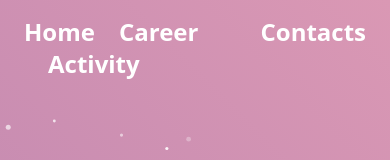
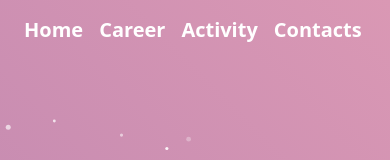
Before and after one commit to TkymHrt/TkymHrt-Portfolio, a React (Vite) app: page / in a window 390 px wide. Shown: the top 160 px of the page. Built offline with nearby package versions, Linux system fonts and the light colour scheme.

Commit message:
[fix] ヘッダーボタンの挙動を修正

```diff
--- a/src/components/header/header.tsx
+++ b/src/components/header/header.tsx
@@ -1,88 +1,67 @@
 import { motion } from "framer-motion";
 import { Link } from "react-scroll";
+import { type SetStateAction, useState } from 'react';
 
 const Header = () => {
+  const [selected, setSelected] = useState("");
+  const [hovered, setHovered] = useState("");
+
+  const menuItems = [
+    { name: "Home", to: "Home" },
+    { name: "Career", to: "Career" },
+    { name: "Activity", to: "Activity" },
+    { name: "Contacts", to: "Contacts" }
+  ];
+
+  const handleButtonClick = (itemName: SetStateAction<string>) => {
+    setSelected(itemName);
+    setTimeout(() => setSelected(""), 500);
+  };
+
+  const handleMouseEnter = (itemName: SetStateAction<string>) => {
+    setHovered(itemName);
+  };
+
+  const handleMouseLeave = () => {
+    setTimeout(() => setHovered(""), 500);
+  };
+
   return (
     <div className="fixed top-0 right-0 left-0 py-4 px-6 z-10">
       <header className="flex justify-between">
-				<div className="space-x-6">
-					<Link to="Home" smooth={true} offset={-70} duration={500}>
+        <div className="space-x-4 sm:space-x-6">
+          {menuItems.map((item) => (
+            <Link
+              key={item.name}
+              to={item.to}
+              smooth={true}
+              offset={-70}
+              duration={500}
+              spy={true}
+              onClick={() => handleButtonClick(item.name)}
+              onMouseEnter={() => handleMouseEnter(item.name)}
+              onMouseLeave={handleMouseLeave}
+            >
               <motion.button
-							className="text-white text-2xl font-bold"
-							onClick={() => console.log("Home")}
-							whileHover={{ scale: 1.2, textDecoration: "underline" }}
+                className="text-white text-xl sm:text-2xl font-bold"
+                whileHover={{ scale: 1.2 }}
                 whileTap={{ scale: 0.9 }}
                 transition={{ type: "spring", stiffness: 400, damping: 17 }}
-							drag
-							dragSnapToOrigin={true}
-							dragConstraints={{
-								top: -5,
-								left: -5,
-								right: 5,
-								bottom: 50,
-							}}
               >
-							<p>Home</p>
+                <p>{item.name}</p>
+                {(selected === item.name || hovered === item.name) && (
+                  <motion.div
+                    className="h-1 bg-white"
+                    layoutId="underline"
+                    initial={{ opacity: 0 }}
+                    animate={{ opacity: 1 }}
+                    transition={{ duration: 0.3 }}
+                  />
+                )}
               </motion.button>
             </Link>
-					<Link to="Career" smooth={true} offset={-70} duration={500}>
-						<motion.button
-							className="text-white text-2xl font-bold"
-							onClick={() => console.log("Career")}
-							whileHover={{ scale: 1.2, textDecoration: "underline" }}
-							whileTap={{ scale: 0.9 }}
-							transition={{ type: "spring", stiffness: 400, damping: 17 }}
-							drag
-							dragSnapToOrigin={true}
-							dragConstraints={{
-								top: -5,
-								left: -5,
-								right: 5,
-								bottom: 50,
-							}}
-						>
-							<p>Career</p>
-						</motion.button>
-					</Link>
-					<Link to="Activity" smooth={true} offset={-70} duration={500}>
-						<motion.button
-							className="text-white text-2xl font-bold"
-							onClick={() => console.log("activity")}
-							whileHover={{ scale: 1.2, textDecoration: "underline" }}
-							whileTap={{ scale: 0.9 }}
-							transition={{ type: "spring", stiffness: 400, damping: 17 }}
-							drag
-							dragSnapToOrigin={true}
-							dragConstraints={{
-								top: -5,
-								left: -5,
-								right: 5,
-								bottom: 50,
-							}}
-						>
-							<p>Activity</p>
-						</motion.button>
-					</Link>
+          ))}
         </div>
-				<Link to="Contacts" smooth={true} offset={-70} duration={500}>
-					<motion.button
-						className="text-white text-2xl font-bold"
-						onClick={() => console.log("activity")}
-						whileHover={{ scale: 1.2, textDecoration: "underline" }}
-						whileTap={{ scale: 0.9 }}
-						transition={{ type: "spring", stiffness: 400, damping: 17 }}
-						drag
-						dragSnapToOrigin={true}
-						dragConstraints={{
-							top: -5,
-							left: -5,
-							right: 5,
-							bottom: 50,
-						}}
-					>
-						<p>Contacts</p>
-					</motion.button>
-				</Link>
       </header>
     </div>
   );
```
Lines whose indentation alone changed are shown as unchanged.
